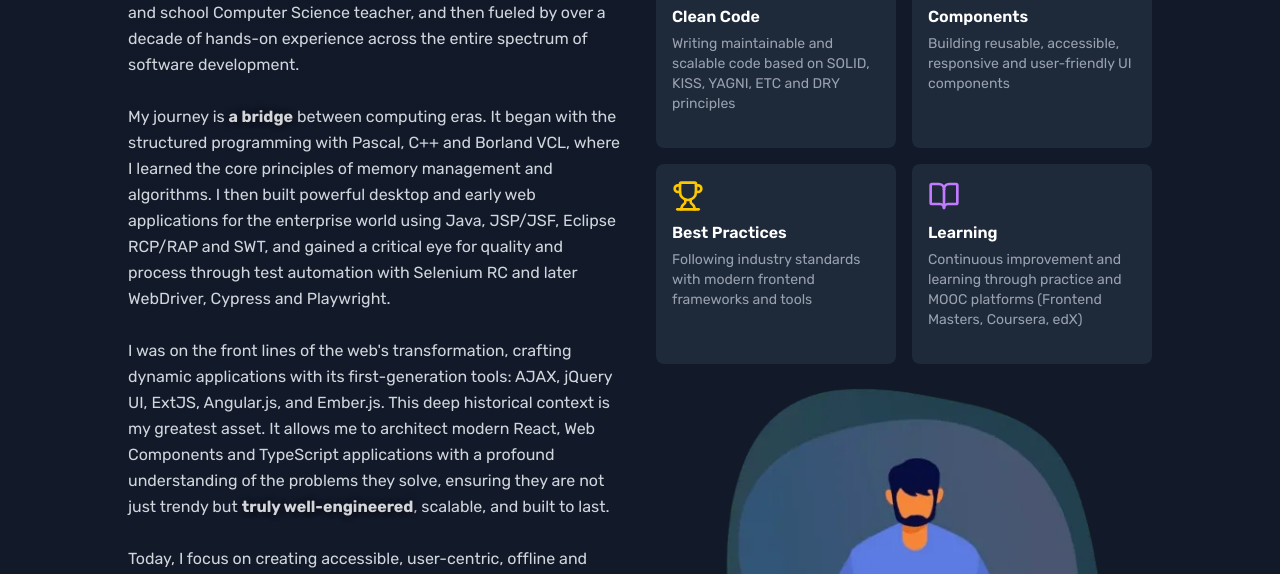
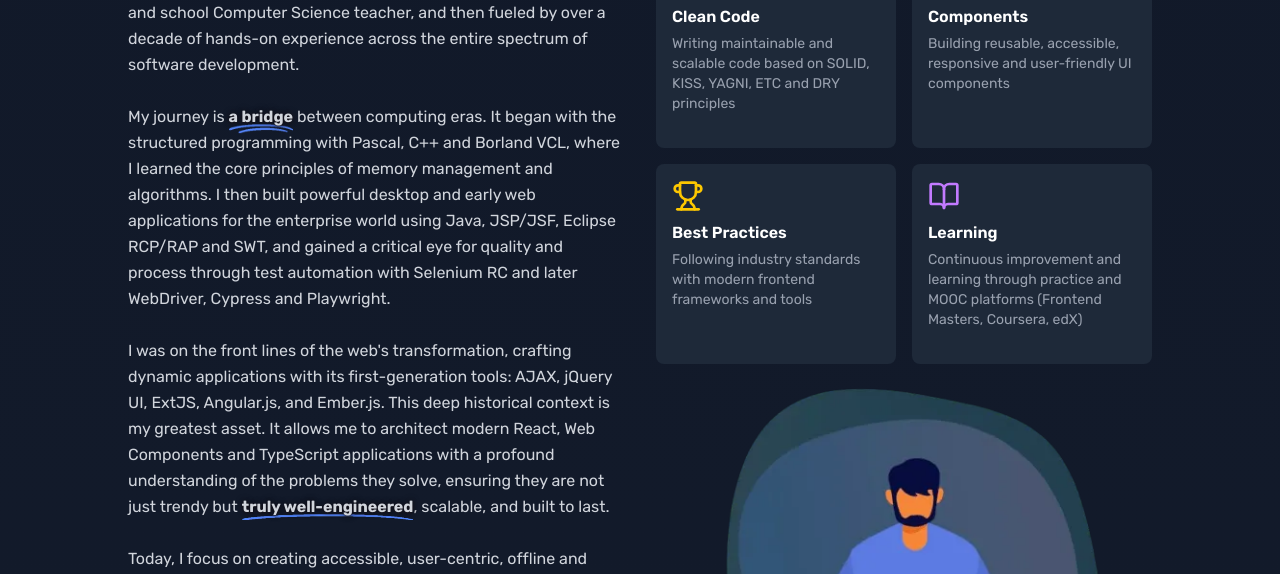
Before and after one commit to archik408/nextjs-cv, a Next.js app: page / in a window 1280 px wide. Shown: the part 1000-1574 px from the top of the page. Built offline with nearby package versions, Linux system fonts and the light colour scheme.

Commit message:
feat: fix pdf resume

```diff
--- a/app/globals.css
+++ b/app/globals.css
@@ -617,7 +617,7 @@ img {
 /* Анимированные подчеркивания - базовые стили */
 .single-underline,
 .double-underline {
-  transform: scaleX(0);
+  transform: scaleX(1);
   transform-origin: left;
   transition: transform 0.8s cubic-bezier(0.25, 0.46, 0.45, 0.94);
 }
```
